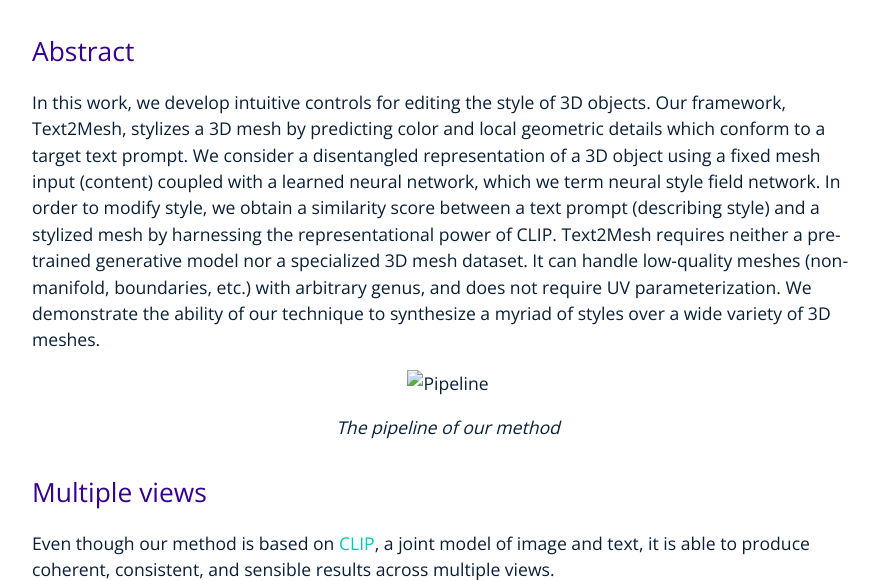
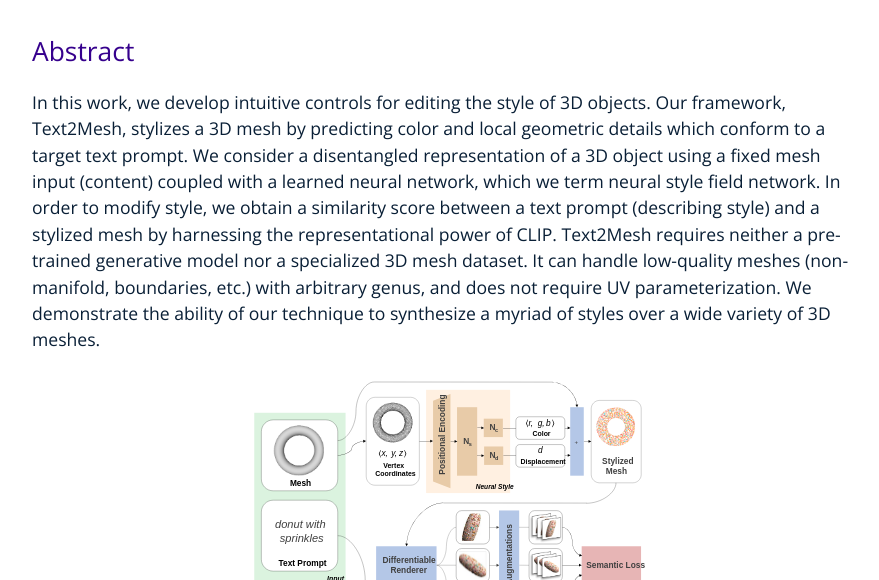
Before and after one commit to threedle/text2mesh, a Jekyll site: the page built from docs/index.md, in a window 1280 px wide. Shown: the part 943-1523 px from the top of the page, without its empty margins (192-1071 px from the left). Built offline with Jekyll 4.4.1, drawn with Linux system fonts in a browser that asks for light colours; grey boxes are pictures that could not be loaded.

Commit message:
minor changes

```diff
--- a/docs/index.md
+++ b/docs/index.md
@@ -26,7 +26,7 @@
 
 <center>
 
-<img src="figures/hero/pipeline.svg" alt="Pipeline" width="400"/>
+<img src="figures/pipeline.svg" alt="Pipeline" width="400"/>
 <p><em>The pipeline of our method</em></p>
 
 </center>
```
